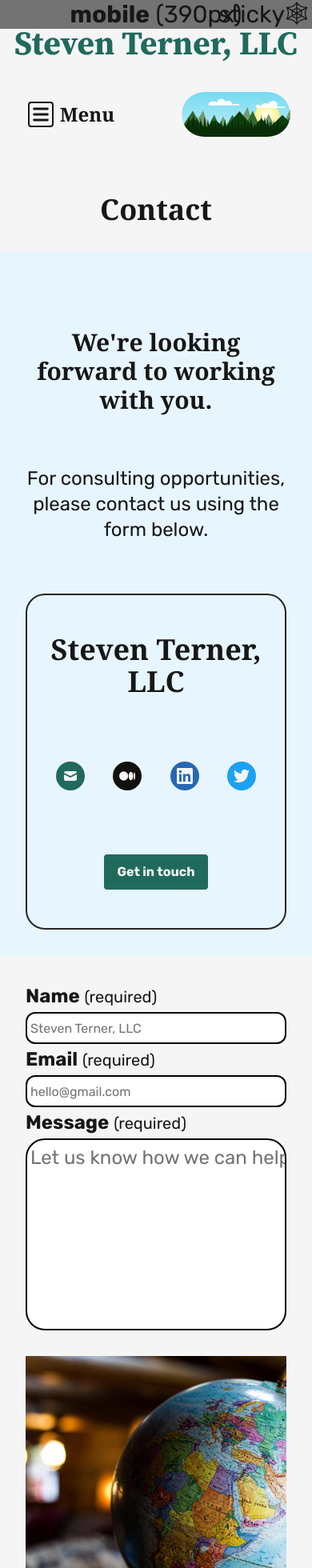
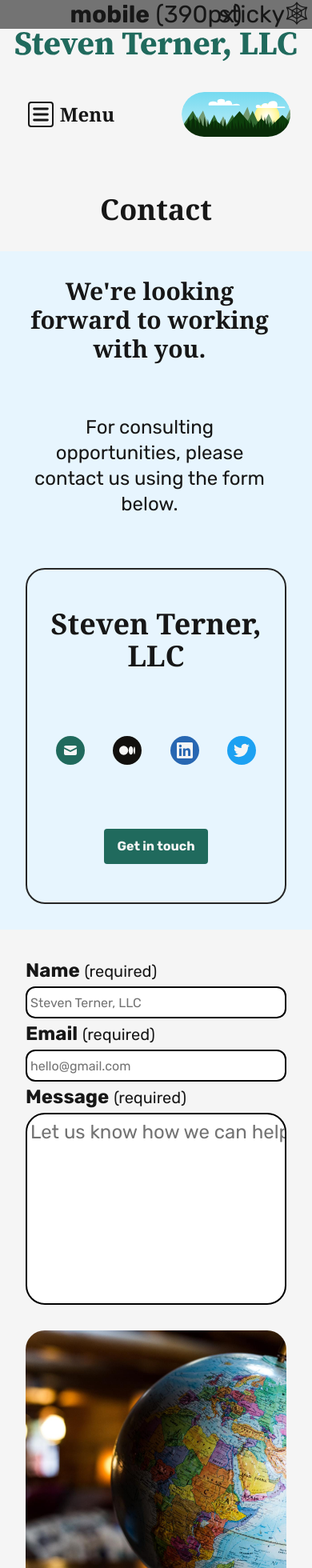
Before and after one commit to DoctorDerek/steven-terner.github.io, a Next.js app: page /contact in a window 390 px wide. Shown: the top 1960 px of the page at 80% size. Built offline with nearby package versions, Linux system fonts and the light colour scheme; a web font is replaced by a local one.

Commit message:
Finish responsive design for Contact page

```diff
--- a/pages/contact.js
+++ b/pages/contact.js
@@ -17,7 +17,7 @@ export default function Contact() {
       <PageTitle>Contact</PageTitle>
       <SectionContainer fullWidth={true} className="text-gray-900 bg-blue-pale">
         <div className="grid grid-cols-1 px-4 py-8 sm:px-6 sm:py-16 md:px-8 md:py-24 lg:px-16 lg:py-32 md:grid-cols-8">
-          <div className="flex flex-col items-center justify-center col-span-5 py-16 space-y-16 leading-relaxed text-center">
+          <div className="flex flex-col items-center justify-between col-span-5 pb-16 pr-4 space-y-16 leading-relaxed text-center border-gray-400 border-solid md:border-r-2 sm:pr-6 md:pr-8 lg:pr-16 md:pb-0 md:space-y-0">
             <h2 className="font-serif text-3xl font-bold">
               We're looking forward to working with you.
             </h2>
@@ -38,6 +38,7 @@ export default function Contact() {
             <Image
               alt="ocean"
               src="/static/images/kyle-glenn-nxt5htlmlge-unsplash.jpg"
+              className="rounded-3xl"
             />
           </div>
         </div>
```
